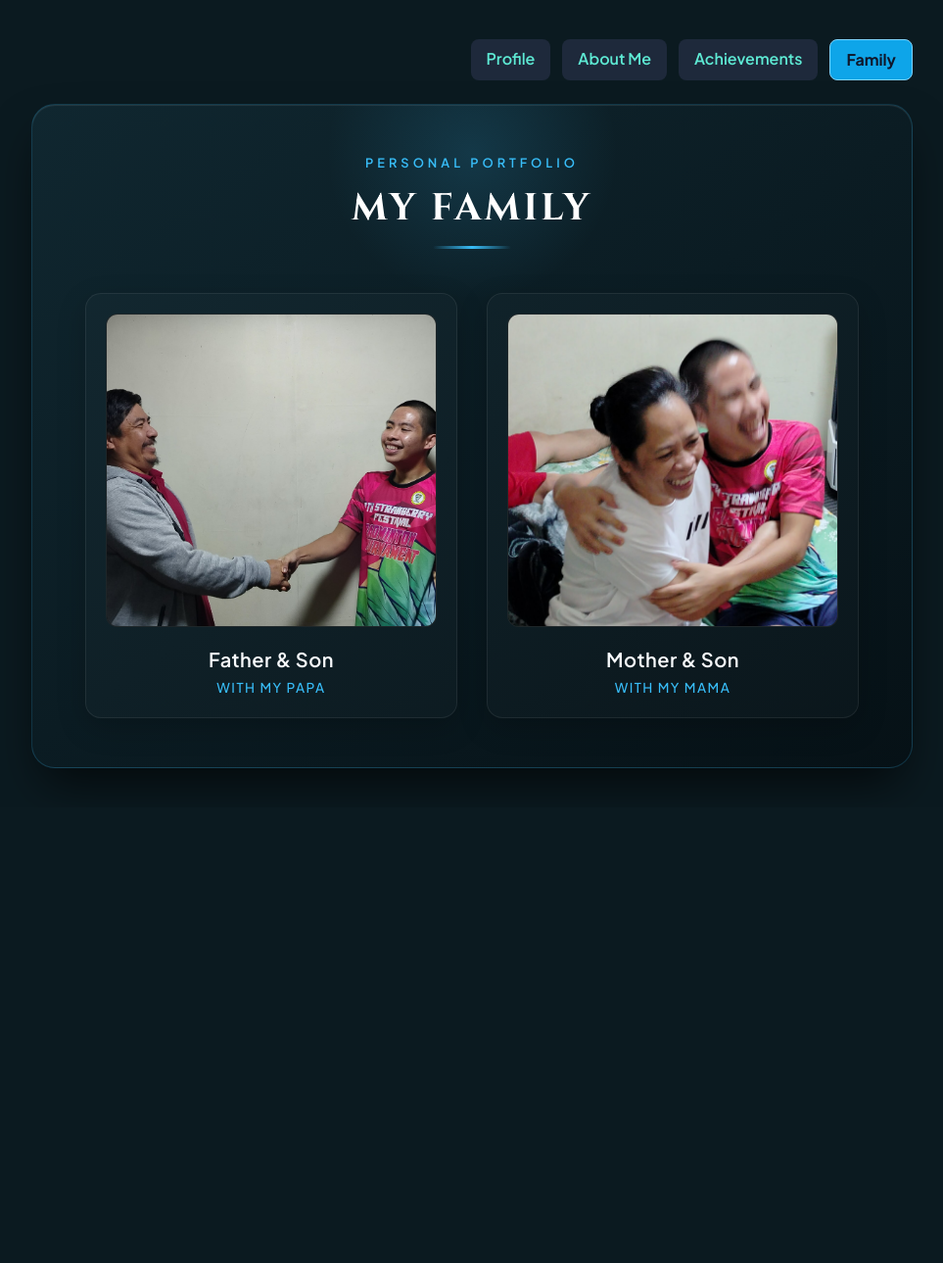
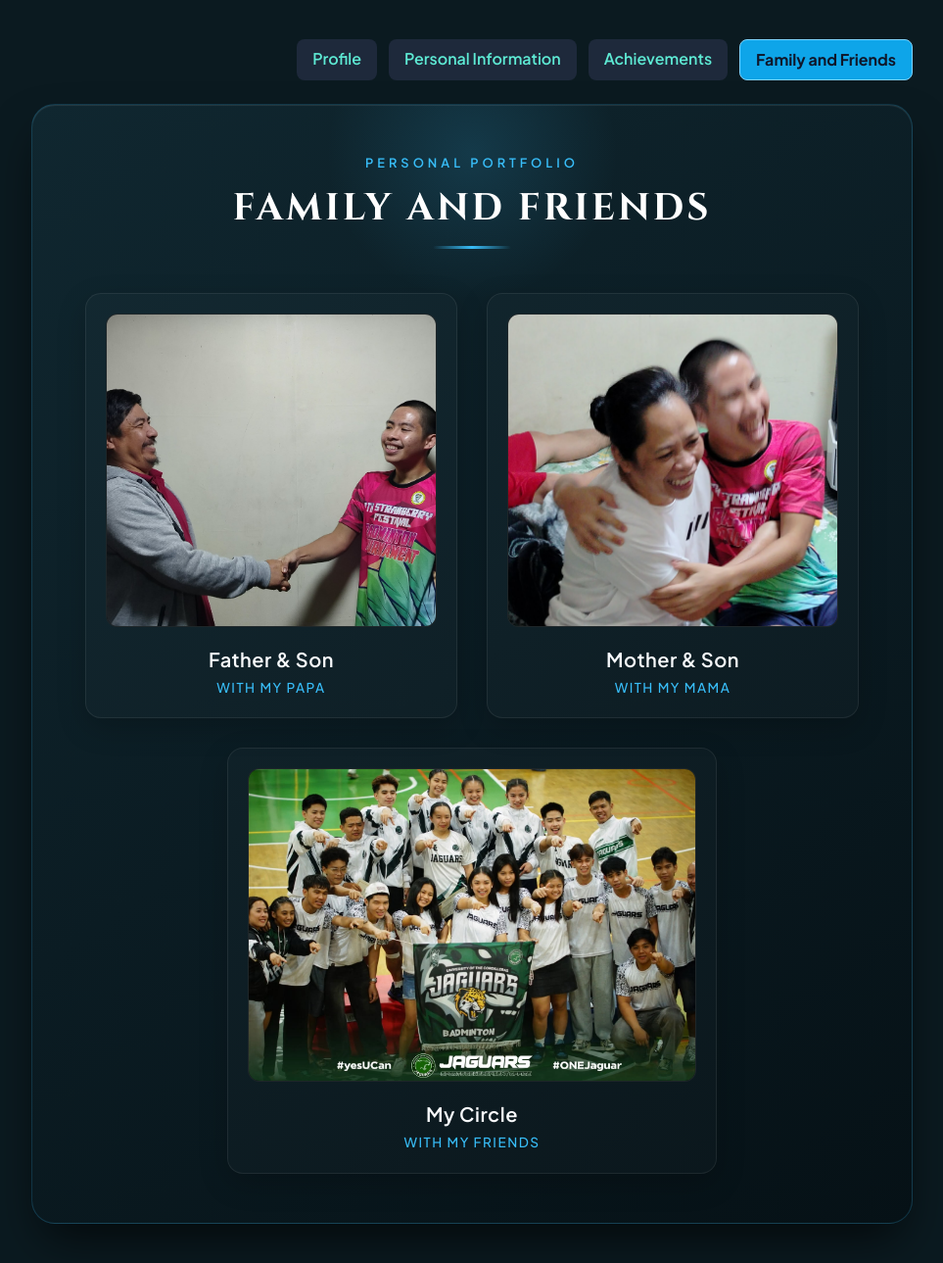
Before and after one commit to pinlacmarcial1-bot/marcialpinlac, a plain HTML site: page family.html in a window 1280 px wide. Shown: the whole page at 98% size, without its empty margins (158-1121 px from the left). Before the commit the page ends 824 px from the top, so only its background shows below. Drawn offline with nearby package versions, Linux system fonts and the light colour scheme.

Commit message:
Update family.html

```diff
--- a/family.html
+++ b/family.html
@@ -3,7 +3,7 @@
 <head>
     <meta charset="UTF-8">
     <meta name="viewport" content="width=device-width, initial-scale=1.0">
-    <title>My Family - Portfolio Section</title>
+    <title>My Family and Friends - Portfolio Section</title>
 
     <!-- Tailwind CSS -->
     <script src="https://cdn.tailwindcss.com"></script>
@@ -114,6 +114,12 @@
             box-shadow: 0 10px 30px rgba(0, 0, 0, 0.2);
         }
 
+        /* Full width style for the middle card to center it nicely underneath */
+        .family-card.full-width {
+            max-width: 500px;
+            flex-basis: 100%;
+        }
+
         .family-card:hover {
             transform: translateY(-8px);
             background: rgba(255, 255, 255, 0.05);
@@ -192,13 +198,13 @@
             Profile
         </a>
         <a href="about.html" class="px-4 py-2 rounded-lg bg-slate-800 text-teal-300 hover:bg-teal-700 hover:text-white transition-all">
-            About Me
+            Personal Information
         </a>
         <a href="achievements.html" class="px-4 py-2 rounded-lg bg-slate-800 text-teal-300 hover:bg-teal-700 hover:text-white transition-all">
             Achievements
         </a>
         <a href="family.html" class="px-4 py-2 rounded-lg bg-sky-500 text-slate-900 border border-sky-300 font-bold">
-            Family
+            Family and Friends
         </a>
     </nav>
 
@@ -207,10 +213,10 @@
         <!-- Upper Middle Header -->
         <div class="family-header">
             <div class="sub-title">Personal Portfolio</div>
-            <h2>MY FAMILY</h2>
+            <h2>Family and Friends</h2>
         </div>
 
-        <!-- Equal Size Cards Grid -->
+        <!-- Cards Grid -->
         <div class="family-grid">
             <!-- Papa's Box -->
             <div class="family-card">
@@ -233,6 +239,17 @@
                     <span>With My Mama</span>
                 </div>
             </div>
+
+            <!-- Friends Box (Placed in the middle underneath) -->
+            <div class="family-card full-width">
+                <div class="photo-wrapper">
+                    <img src="freinds.jpg" alt="With My Friends">
+                </div>
+                <div class="card-caption">
+                    <h3>My Circle</h3>
+                    <span>With My Friends</span>
+                </div>
+            </div>
         </div>
     </div>
 
```
